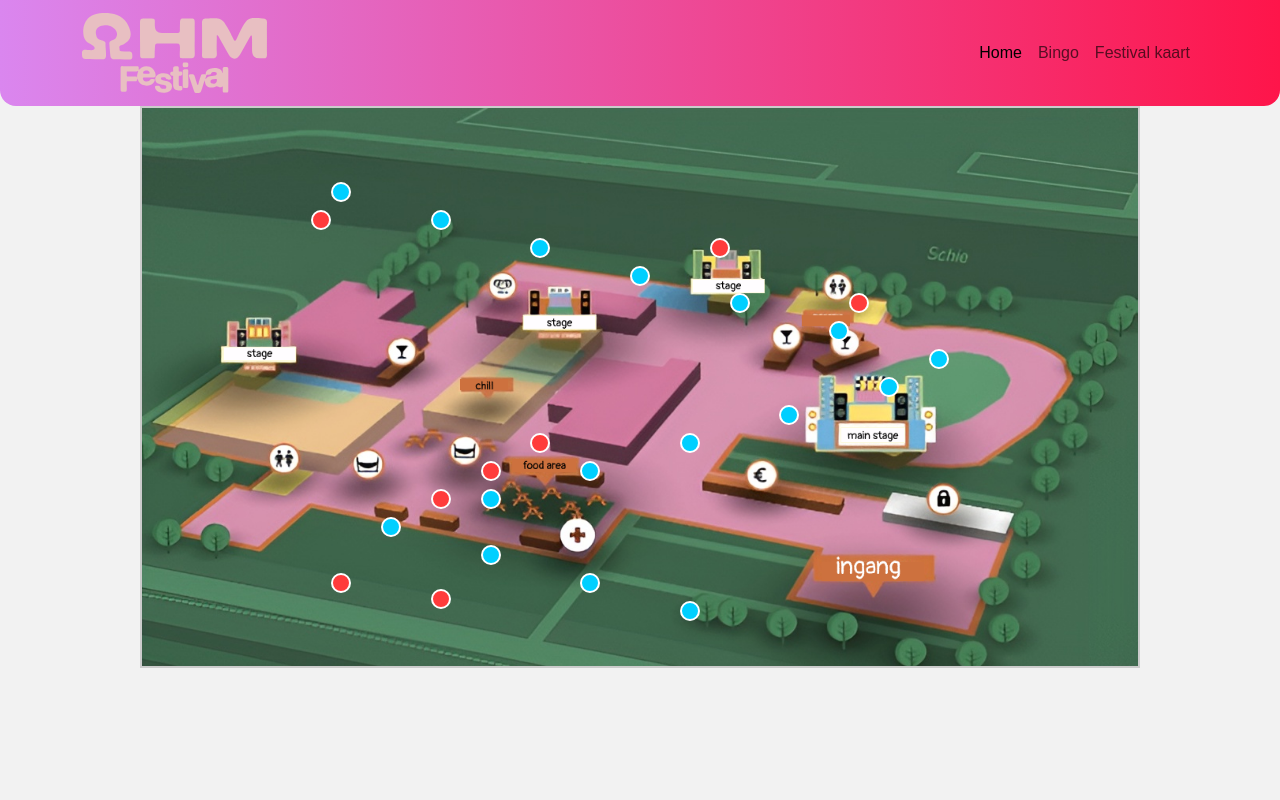
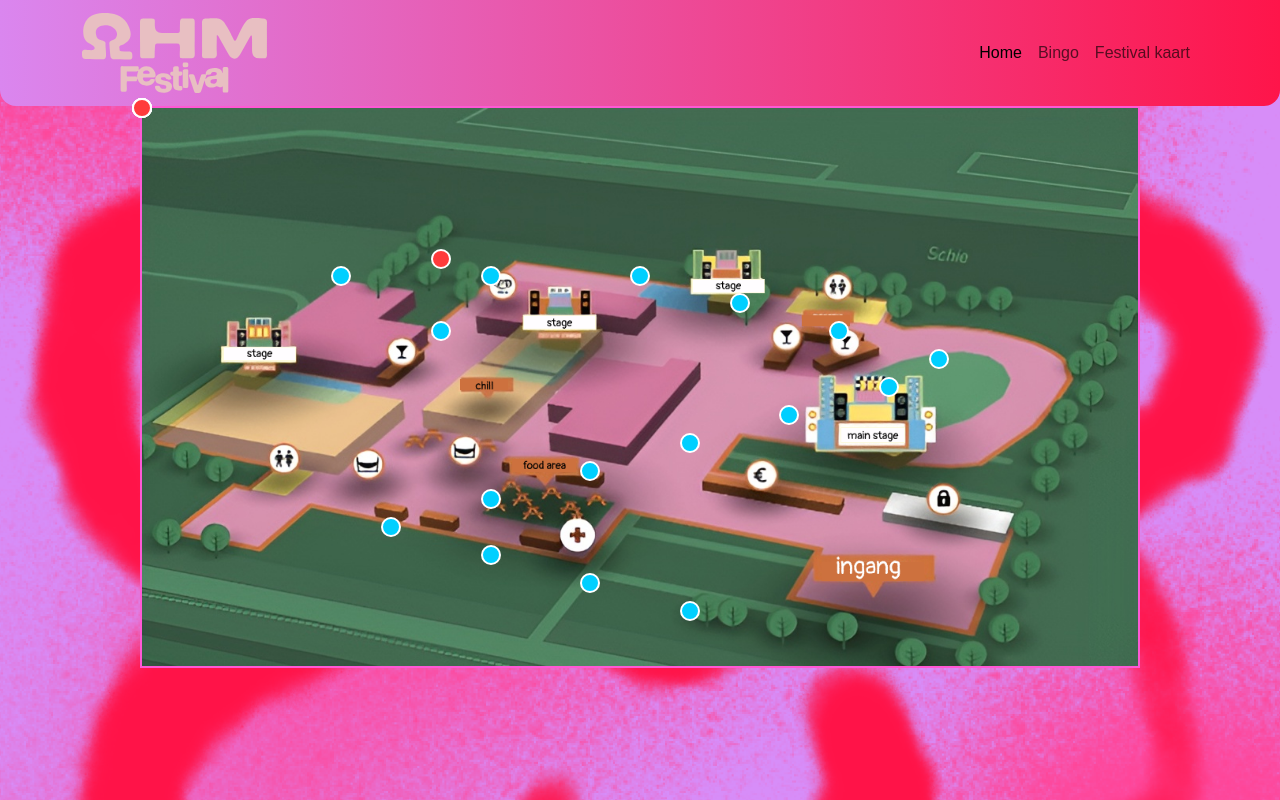
Before and after one commit to JeaV2/TeamRose-Promote-IT, a PHP site: page /kaart in a window 1280 px wide. Run offline with PHP 8.4, Linux system fonts and the light colour scheme.

Commit message:
placements markers

```diff
--- a/kaart/index.html
+++ b/kaart/index.html
@@ -46,9 +46,9 @@
     </nav>
     <div class="map-container">
 
-  <div class="marker blue" style="top: 15%; left: 20%;" tabindex="0"></div><div class="popup" style="top: 15%; left: 20%;">Task 1</div>
-  <div class="marker blue" style="top: 20%; left: 30%;" tabindex="0"></div><div class="popup" style="top: 20%; left: 30%;">Task 2</div>
-  <div class="marker blue" style="top: 25%; left: 40%;" tabindex="0"></div><div class="popup" style="top: 25%; left: 40%;">Task 3</div>
+  <div class="marker blue" style="top: 30%; left: 20%;" tabindex="0"></div><div class="popup" style="top: 30%; left: 20%;">Task 1 / a heart to start</div>
+  <div class="marker blue" style="top: 40%; left: 30%;" tabindex="0"></div><div class="popup" style="top: 40%; left: 30%;">Task 2</div>
+  <div class="marker blue" style="top: 30%; left: 35%;" tabindex="0"></div><div class="popup" style="top: 30%; left: 35%;">Task 3</div>
   <div class="marker blue" style="top: 30%; left: 50%;" tabindex="0"></div><div class="popup" style="top: 30%; left: 50%;">Task 4</div>
   <div class="marker blue" style="top: 35%; left: 60%;" tabindex="0"></div><div class="popup" style="top: 35%; left: 60%;">Task 5</div>
   <div class="marker blue" style="top: 40%; left: 70%;" tabindex="0"></div><div class="popup" style="top: 40%; left: 70%;">Task 6</div>
@@ -64,14 +64,14 @@
   <div class="marker blue" style="top: 90%; left: 55%;" tabindex="0"></div><div class="popup" style="top: 90%; left: 55%;">Task 16</div>
 
 
-  <div class="marker red" style="top: 20%; left: 18%;" tabindex="0"></div><div class="popup" style="top: 20%; left: 18%;">Food court 1</div>
-  <div class="marker red" style="top: 25%; left: 58%;" tabindex="0"></div><div class="popup" style="top: 25%; left: 58%;">Food court 2</div>
-  <div class="marker red" style="top: 35%; left: 72%;" tabindex="0"></div><div class="popup" style="top: 35%; left: 72%;">Food Near Main Stage</div>
-  <div class="marker red" style="top: 60%; left: 40%;" tabindex="0"></div><div class="popup" style="top: 60%; left: 40%;">Food Area 1</div>
-  <div class="marker red" style="top: 65%; left: 35%;" tabindex="0"></div><div class="popup" style="top: 65%; left: 35%;">Food Area 2</div>
-  <div class="marker red" style="top: 70%; left: 30%;" tabindex="0"></div><div class="popup" style="top: 70%; left: 30%;">Food Near Chill Zone</div>
-  <div class="marker red" style="top: 85%; left: 20%;" tabindex="0"></div><div class="popup" style="top: 85%; left: 20%;">Food by Entrance</div>
-  <div class="marker red" style="top: 88%; left: 30%;" tabindex="0"></div><div class="popup" style="top: 88%; left: 30%;">Snack Truck</div>
+  <div class="marker red" style="top: 27%; left: 30%;" tabindex="0"></div><div class="popup" style="top: 27%; left: 30%;">bomen stuk</div>
+  <div class="marker red" style="top: %; left: %;" tabindex="0"></div><div class="popup" style="top: %; left: %;">stage 4</div>
+  <div class="marker red" style="top: %; left: %;" tabindex="0"></div><div class="popup" style="top: %; left: %;">stage 3</div>
+  <div class="marker red" style="top: %; left: %;" tabindex="0"></div><div class="popup" style="top: %; left: %;">stage 2</div>
+  <div class="marker red" style="top: %; left: %;" tabindex="0"></div><div class="popup" style="top: %; left: %;">main stage</div>
+  <div class="marker red" style="top: %; left: %;" tabindex="0"></div><div class="popup" style="top: %; left: %;">Food Zone</div>
+  <div class="marker red" style="top: %; left: %;" tabindex="0"></div><div class="popup" style="top: %; left: %;">Food zone</div>
+  <div class="marker red" style="top: %; left: %;" tabindex="0"></div><div class="popup" style="top: %; left: %;">alcohol zone</div>
 </div>
 
 
--- a/kaart/style.css
+++ b/kaart/style.css
@@ -1,7 +1,7 @@
     body {
       margin: 0;
       font-family: sans-serif;
-      background: #f2f2f2;
+      background: url(../content/img/ohm-body-background.png);
     }
 
     .map-container {
@@ -13,7 +13,7 @@
       background-size: cover;
       background-position: center;
       aspect-ratio: 16/9;
-      border: 2px solid #ccc;
+      border: 2px solid #ff58d5;
     }
 
     .marker {
@@ -28,12 +28,10 @@
     }
 
     .marker.blue {
-      content: "◆ ";
       background-color: #00cfff;
     }
 
     .marker.red {
-      content: "◆ ";
       background-color: #ff3b3b;
     }
 
@@ -42,10 +40,10 @@
       top: 25px;
       left: 50%;
       transform: translateX(-50%);
-      background: white;
+      background: rgb(255, 218, 245);
       padding: 6px 10px;
       border-radius: 6px;
-      box-shadow: 0 2px 6px rgba(0,0,0,0.2);
+      box-shadow: 0 2px 6px rgba(0, 0, 0, 0.2);
       white-space: nowrap;
       opacity: 0;
       pointer-events: none;
```
